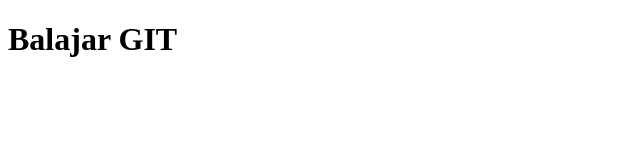
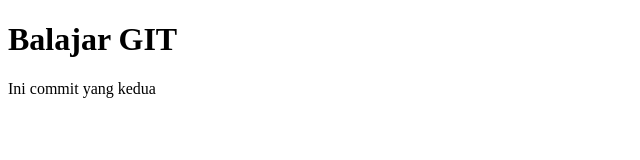
Before and after one commit to joeprabawa/belajar-git, a plain HTML site: page index.html in a window 1280 px wide. Shown: the whole page, without its empty margins (0-640 px from the left). Drawn offline with Linux system fonts and the light colour scheme.

Commit message:
commit kedua

```diff
--- a/index.html
+++ b/index.html
@@ -8,5 +8,6 @@
 </head>
 <body>
     <h1>Balajar GIT</h1>
+    <p>Ini commit yang kedua</p>
 </body>
 </html>
```
